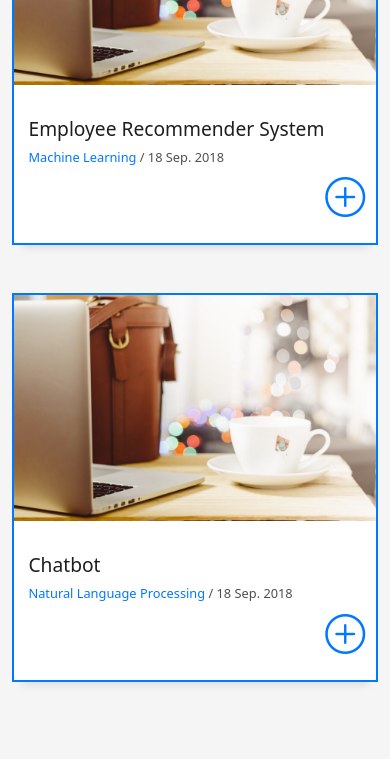
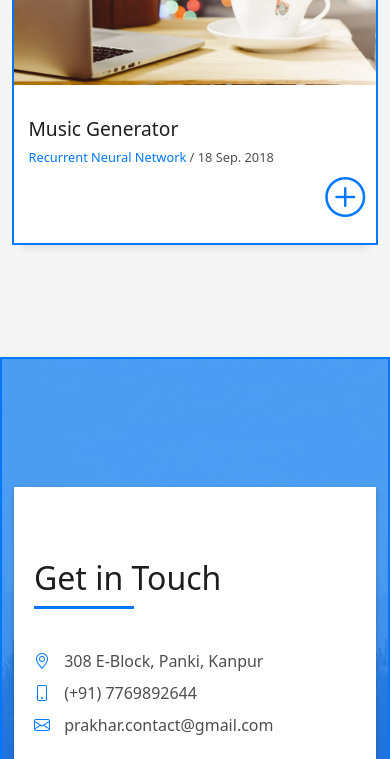
Before and after one commit to knowprakhar/knowprakhar.github.io, a plain HTML site: page index.html in a window 390 px wide. Shown: the part 9470-10229 px from the top of the page. Drawn offline with Linux system fonts and the light colour scheme.

Commit message:
Update index.html

```diff
--- a/index.html
+++ b/index.html
@@ -494,44 +494,21 @@
               <div class="work-content">
                 <div class="row">
                   <div class="col-sm-8">
-                    <h2 class="w-title">Employee Recommender System</h2>
+                    <h2 class="w-title">Music Generator</h2>
                     <div class="w-more">
-                      <span class="w-ctegory">Machine Learning</span> / <span class="w-date">18 Sep. 2018</span>
+                      <span class="w-ctegory">Recurrent Neural Network</span> / <span class="w-date">18 Sep. 2018</span>
                     </div>
                   </div>
                   <div class="col-sm-4">
                     <div class="w-like">
-                      <a href="https://github.com/knowprakhar/empRecommenderSystem"> <span class="bi bi-plus-circle"></span></a>
+                      <a href="https://github.com/knowprakhar/Music-Generation-using-LSTM"> <span class="bi bi-plus-circle"></span></a>
                     </div>
                   </div>
                 </div>
               </div>
             </div>
           </div>
-          <div class="col-md-4">
-            <div class="work-box">
-              <a href="assets/img/work-4.jpg" data-gallery="portfolioGallery" class="portfolio-lightbox">
-                <div class="work-img">
-                  <img src="assets/img/work-4.jpg" alt="" class="img-fluid">
-                </div>
-              </a>
-              <div class="work-content">
-                <div class="row">
-                  <div class="col-sm-8">
-                    <h2 class="w-title">Chatbot</h2>
-                    <div class="w-more">
-                      <span class="w-ctegory">Natural Language Processing</span> / <span class="w-date">18 Sep. 2018</span>
-                    </div>
-                  </div>
-                  <div class="col-sm-4">
-                    <div class="w-like">
-                      <a href="portfolio-details.html"> <span class="bi bi-plus-circle"></span></a>
-                    </div>
-                  </div>
-                </div>
-              </div>
-            </div>
-          </div>
+
 
         </div>
       </div>
```
